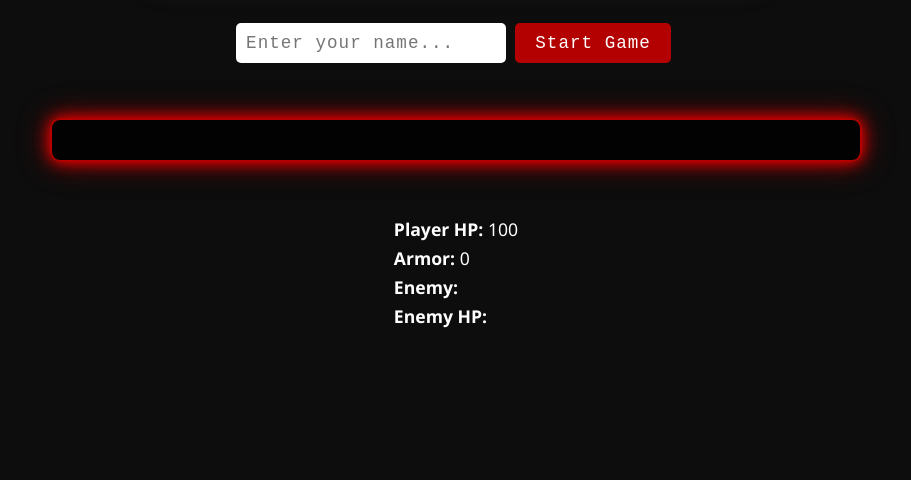
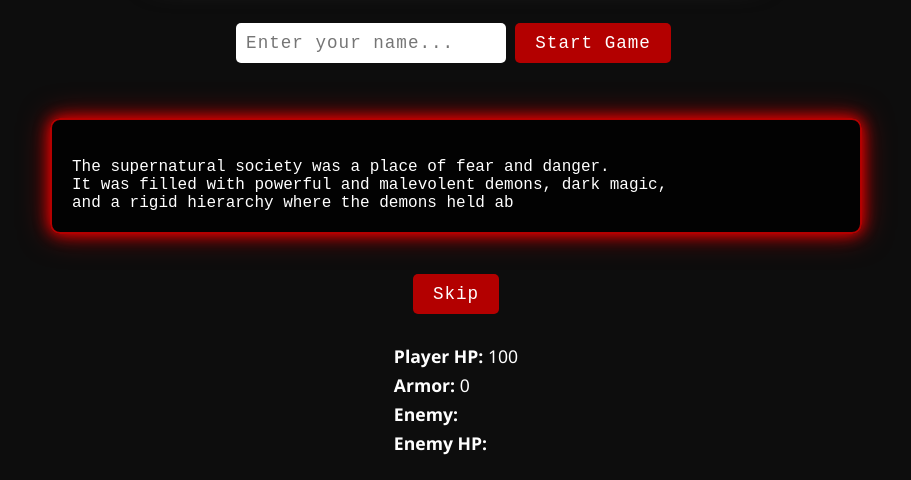
Before and after one commit to Ask-Jake/ReaperGame, a plain HTML site: page index.html in a window 1280 px wide. Shown: the part 591-1071 px from the top of the page, without its empty margins (184-1095 px from the left). Before the commit the page ends 944 px from the top, so only its background shows below. Drawn offline with Linux system fonts and the light colour scheme.

Commit message:
index.html

```diff
--- a/index.html
+++ b/index.html
@@ -23,6 +23,9 @@
   <!-- Main story area -->
   <div id="story"></div>
 
+  <!-- ✅ Skip button -->
+  <button id="skip-button" style="display:none; margin-top: 10px;" onclick="skipTyping()">Skip</button>
+
   <!-- Player and enemy stats -->
   <div id="stats">
     <p><strong>Player HP:</strong> <span id="health">100</span></p>
```
